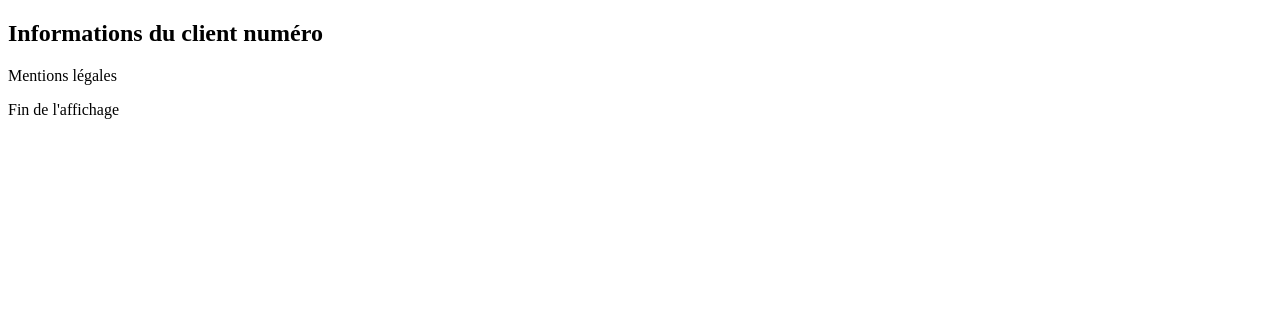
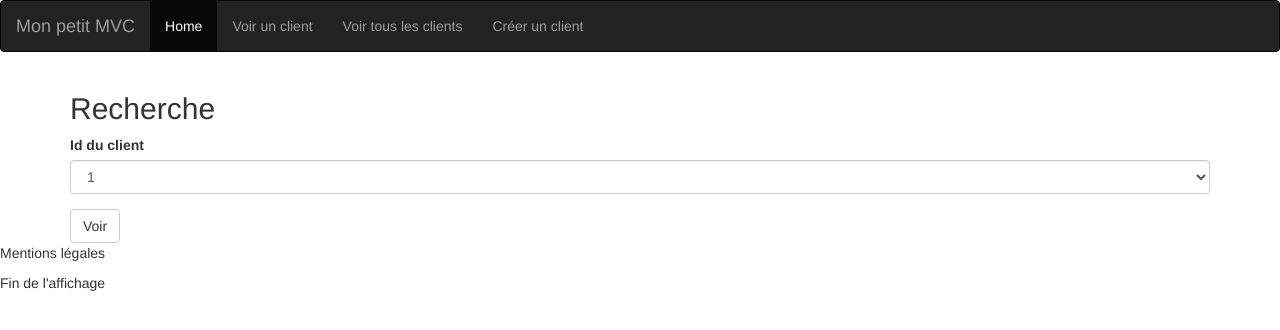
Before and after one commit to RemyBen/MonPetitMVC, a PHP site: template templates/GestionClientView/unClient.html.twig in a window 1280 px wide. Shown: the top 330 px of the page. Run offline with PHP 8.4, Linux system fonts and the light colour scheme; the template is opened without the code that fills it: most values are stand-ins (such as "Sample title", 1, 10 or a date in 2020); some libraries are stand-ins or nearby versions.

Commit message:
bootstrap with menu

```diff
--- a/src/Controller/IdentificationController.php
+++ b/src/Controller/IdentificationController.php
@@ -15,6 +15,6 @@
 
 class IdentificationController {
     public function login(){
-        header('location:https://lyc-bonaparte.fr');
+        header('location:http://monpetitmvc/?c=GestionClient&a=chercheUn');
     }
 }
--- a/templates/GestionClientView/plusieursClients.html.twig
+++ b/templates/GestionClientView/plusieursClients.html.twig
@@ -1,7 +1,7 @@
 {% extends "layout.html.twig" %}
 {% block contenu %}
-    <p> <h2> Liste des clients</h2></p>
-
+    <div class="container">
+    <h2> Liste des clients</h2>
         <table>
             <thead>
                 <tr>
@@ -30,6 +30,7 @@
                 {% endfor %}
             </tbody>
         </table>
+    </div>
 {% endblock %}
 {%  block footer %}
     {{  parent() }}
--- a/templates/GestionClientView/unClient.html.twig
+++ b/templates/GestionClientView/unClient.html.twig
@@ -1,5 +1,22 @@
 {% extends "layout.html.twig" %}
 {% block contenu %}
+    {%  block recherche %}
+    <div class="container">
+        <h2>Recherche</h2>
+        <form action="?c=GestionClient&a=chercheUn" method="post">
+            <div class="form-group">
+                <label for="Numéro de client">Id du client</label>
+                <select class="form-control" id="titre" name="id">
+                    {% for id in lesId %}
+                        <option>{{  id['id'] }}</option>
+                    {% endfor %}
+                </select>
+            </div>
+            <input type="submit" value="Voir" class="btn btn-default"/>
+        </form>
+    {%  endblock %}
+    {%  if unClient %}
+        {%  block affiche %}
             <p> <h2> Informations du client numéro {{ unClient.getId() }}</h2></p>
             <p>{{ unClient.getPrenomCli() }} {{ unClient.getNomCli() }}</p>
             <p>{{ unClient.getAdresseRue1Cli() }}
@@ -9,6 +26,9 @@
             <p>{{ unClient.getCpCli() }} {{ unClient.getVilleCli() }}</p>
             <p>{{ unClient.getTelCli() }} </p>
         {% endblock %}
+    {% endif %}
+    </div>
+{%  endblock %}
 {%  block footer %}
     {{  parent() }}
     Fin de l'affichage
--- a/templates/layout.html.twig
+++ b/templates/layout.html.twig
@@ -3,9 +3,28 @@
     <head>
         <meta charset="UTF-8">
         <meta name="viewport" content="width=device-width, initial-scale=1.0">
+        <link rel="stylesheet" href="https://maxcdn.bootstrapcdn.com/bootstrap/3.4.1/css/bootstrap.min.css">
+        <script src="https://ajax.googleapis.com/ajax/libs/jquery/3.5.1/jquery.min.js"></script>
+        <script src="https://maxcdn.bootstrapcdn.com/bootstrap/3.4.1/js/bootstrap.min.js"></script>
         <title>{{  title  }}</title>
     </head>
     <body>
+        {%  block navigation %}
+        <nav class="navbar navbar-inverse">
+            <div class="container-fluid">
+                <div class="navbar-header">
+                    <a class="navbar-brand" href="#">Mon petit MVC</a>
+                </div>
+                <ul class="nav navbar-nav">
+                    <li class="active"><a href="#">Home</a></li>
+                    <li><a href="?c=GestionClient&a=chercheUn">Voir un client</a></li>
+                    <li><a href="?c=GestionClient&a=chercheTous">Voir tous les clients</a></li>
+                    <li><a href="?c=GestionClient&a=creerClient">Créer un client</a></li>
+                </ul>
+            </div>
+        </nav>
+        {% endblock %}
+
         {% block contenu %}{%  endblock %}
     </body>
     <footer>
```
Also changed, not shown: src/Controller/GestionClientController.php (+16 -8 lines), src/Model/GestionClientModel.php (+15 -1 lines). Lines whose indentation alone changed are shown as unchanged.
